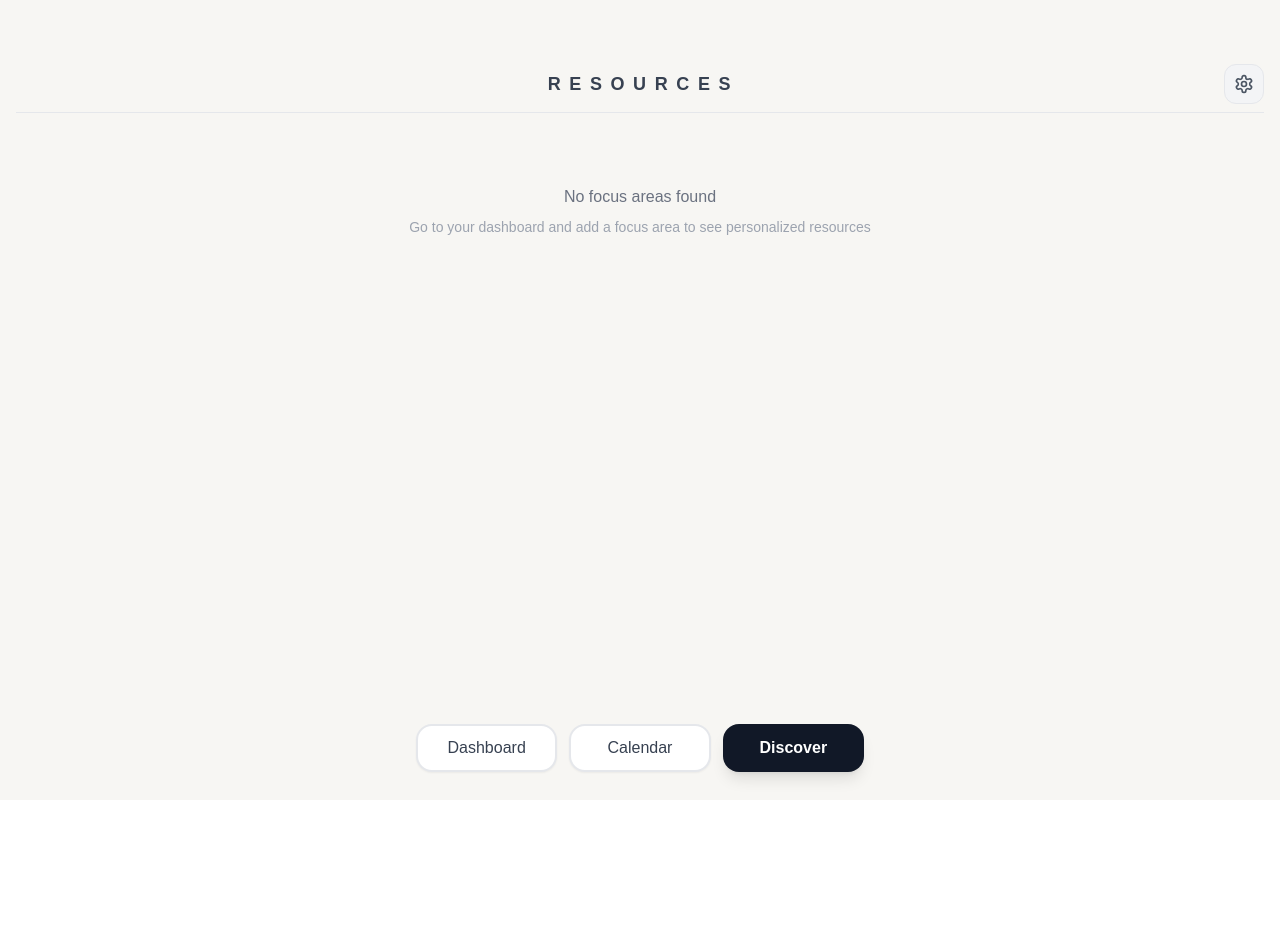
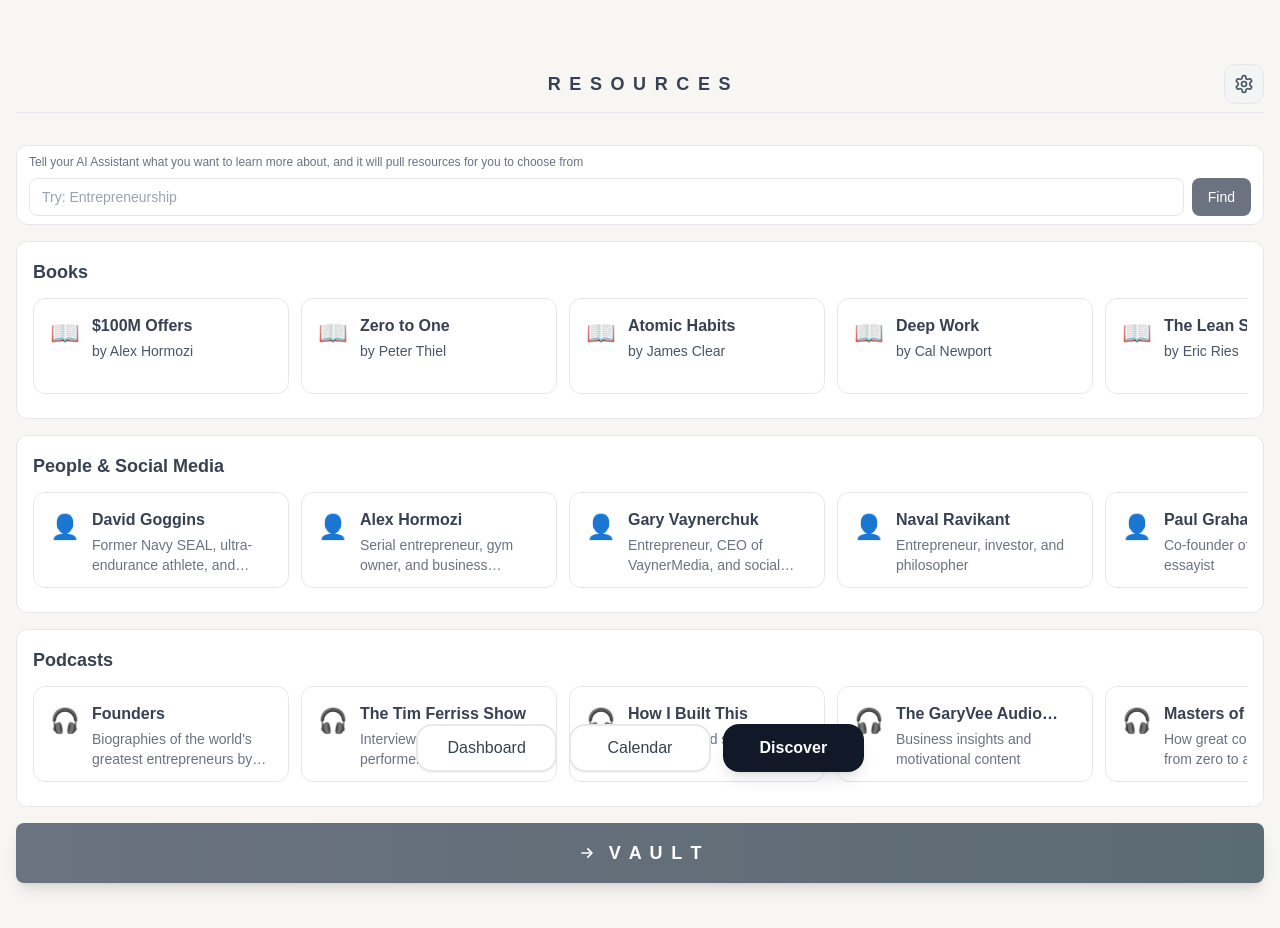
Before and after one commit to taelanulicny/Hourglass, a Next.js app: page /connect in a window 1280 px wide. Shown: the top 928 px of the page. Before the commit the page ends 800 px from the top, so only its background shows below. Built offline with nearby package versions, Linux system fonts and the light colour scheme.

Commit message:
Remove focus areas requirement from discover page - always show default books, people, and podcasts

```diff
--- a/src/app/connect/page.js
+++ b/src/app/connect/page.js
@@ -51,17 +51,7 @@ function ResourcesTab({ focusAreas = [], onPersonSelect, onResourceSelect, saved
     }
   };
 
-  // If no focus areas exist, show message to add them
-  if (focusAreas.length === 0) {
-    return (
-      <div className="text-center py-8">
-        <div className="text-gray-500 mb-2">No focus areas found</div>
-        <div className="text-sm text-gray-400">
-          Go to your dashboard and add a focus area to see personalized resources
-        </div>
-      </div>
-    );
-  }
+  // Note: We now always show the discover page with default resources, even without focus areas
 
   // If showing vault content, render the vault page
   if (showVaultContent) {
```
